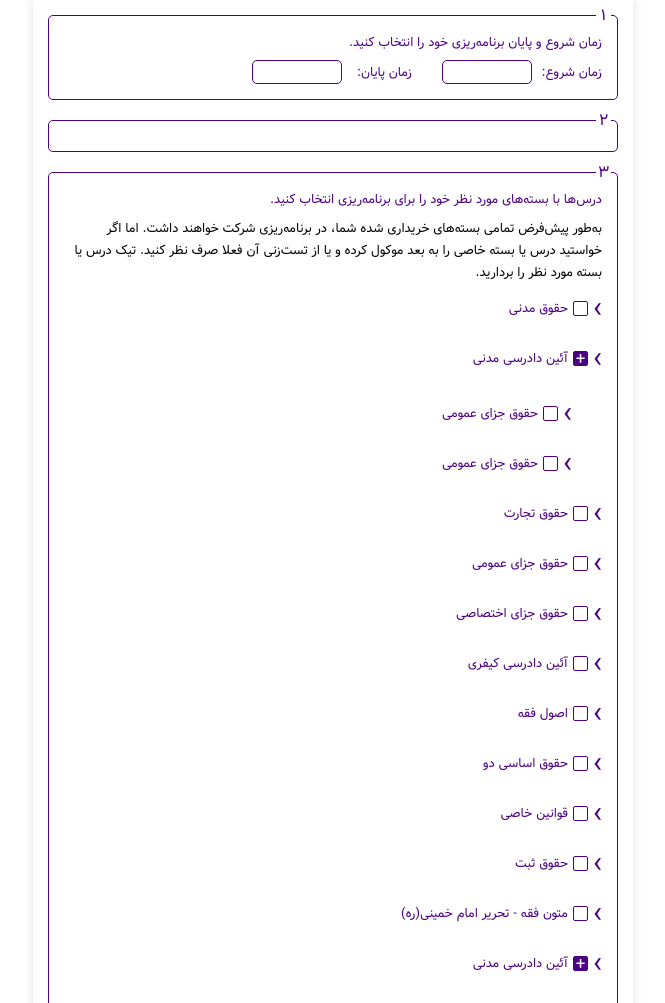
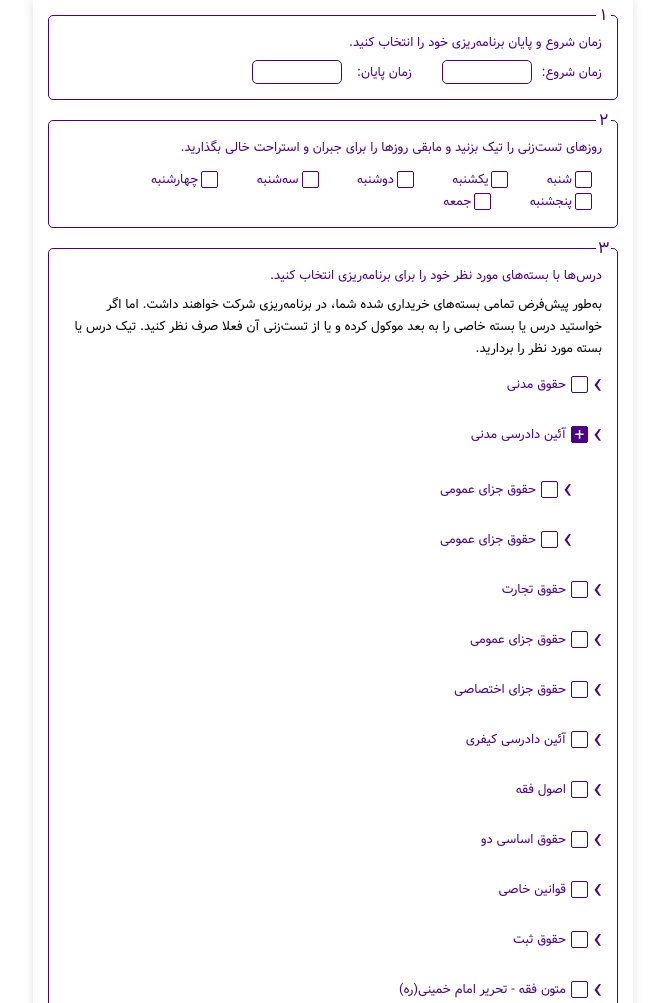
Before and after one commit to Alireza-Jodat2001/tikdadPlanning, a plain HTML site: page index.html in a window 1280 px wide. Shown: the top 1003 px of the page, without its empty margins (307-972 px from the left). Drawn offline with Linux system fonts and the light colour scheme.

Commit message:
update files. -T

```diff
--- a/Css/style.css
+++ b/Css/style.css
@@ -1,13 +1,15 @@
 @charset "UTF-8";
 @font-face {
     font-family: "Dirooz";
-  src: url("../Font/Dirooz.woff"); }
+    src: url("../Font/Dirooz.woff");
+}
 
 :root {
     --color-purple-primary: #4c0083;
     --color-white: #fff;
     --color-gray-dark: #e0e0e0;
-  --color-gray-light: #f1f1f1; }
+    --color-gray-light: #f1f1f1;
+}
 
 * {
     margin: 0;
@@ -15,23 +17,30 @@
     box-sizing: border-box;
     text-decoration: none;
     list-style-type: none;
-  font-family: Dirooz; }
+    font-family: Dirooz;
+}
 
 .planning-container {
     padding: 15px 15px 50px;
     margin: 0 auto;
     width: 90%;
-  box-shadow: 0 0 10px var(--color-gray-dark); }
+    box-shadow: 0 0 10px var(--color-gray-dark);
+}
+
 .planning-container__section {
     border: 1px solid var(--color-purple-primary);
     position: relative;
     border-radius: 5px;
     font-size: 13px;
     color: var(--color-purple-primary);
-    padding: 15px; }
+    padding: 15px;
+}
+
 .planning-container__section .p-heading {
     color: var(--color-purple-primary);
-      margin-bottom: 7px; }
+    margin-bottom: 7px;
+}
+
 .planning-container__section::before {
     color: var(--color-purple-primary);
     position: absolute;
@@ -40,119 +49,240 @@
     width: 15px;
     height: 15px;
     display: flex;
-      background: var(--color-white);
+    background: #FFF;
     justify-content: center;
     align-items: center;
-      font-size: 16px; }
+    font-size: 16px;
+}
+
 .planning-container__section--1 p {
-      margin-bottom: 15px; }
+    margin-bottom: 15px;
+}
+
 @media screen and (min-width: 500px) {
     .planning-container__section--1 .input-box {
         display: flex;
         align-items: center;
-        gap: 30px; } }
+        gap: 30px;
+    }
+}
+
 .planning-container__section--1 .input-box .item {
     display: flex;
     justify-content: space-between;
     width: 180px;
-      align-items: center; }
+    align-items: center;
+}
+
 @media screen and (min-width: 500px) {
     .planning-container__section--1 .input-box .item {
-          width: 160px; } }
+        width: 160px;
+    }
+}
+
 @media screen and (max-width: 500px) {
     .planning-container__section--1 .input-box .item:first-child {
-          margin-bottom: 10px; } }
+        margin-bottom: 10px;
+    }
+}
+
 .planning-container__section--1 input {
     border: 1px solid var(--color-purple-primary);
     border-radius: 5px;
     width: 90px;
-      text-align: center; }
+    text-align: center;
+}
+
 .planning-container__section--1 input:focus {
-        outline-color: var(--color-purple-primary); }
+    outline-color: var(--color-purple-primary);
+}
+
 .planning-container__section--1::before {
-      content: "۱"; }
+    content: "۱";
+}
+
 .planning-container__section--2::before {
-      content: "۲"; }
+    content: "۲";
+}
+
 .planning-container__section--3 .pargraph {
-      color: #000; }
+    color: #000;
+}
+
 .planning-container__section--3 li {
     display: flex;
     gap: 5px;
-      align-items: center; }
+    align-items: center;
+}
+
 .planning-container__section--3 li.li-check::before,
-      .planning-container__section--3 li .title::before, .planning-container__section--3 li.plus-items::before, .planning-container__section--3 li.minus-items::before {
+.planning-container__section--3 li .title::before,
+.planning-container__section--3 li.plus-items::before,
+.planning-container__section--3 li.minus-items::before {
     content: "\203A";
-        font-size: 30px; }
-      .planning-container__section--3 li.li-minus {
-        flex-direction: column;
-        overflow: hidden;
-        align-items: flex-start; }
-        .planning-container__section--3 li.li-minus .title {
+    font-size: 30px;
+}
+
+.planning-container__section--2 > p {
+    color: var(--color-purple-primary);
+    text-align: start;
+    margin-bottom: 10px;
+}
+
+.planning-container__section--2 .days-iteme--container {
     display: flex;
     align-items: center;
-          gap: 5px; }
-          .planning-container__section--3 li.li-minus .title input {
-            background: var(--color-purple-primary); }
-            .planning-container__section--3 li.li-minus .title input:checked {
-              background: var(--color-purple-primary); }
-            .planning-container__section--3 li.li-minus .title input:checked::after {
-              content: "\002B"; }
-            .planning-container__section--3 li.li-minus .title input::after {
-              content: "\2212";
-              font-size: 17px;
-              display: block;
-              color: var(--color-white); }
-        .planning-container__section--3 li.li-minus.li-minus > ul {
-          display: none; }
-      .planning-container__section--3 li.li-plus {
-        flex-direction: column;
-        overflow: hidden;
-        align-items: flex-start; }
-        .planning-container__section--3 li.li-plus .title {
+    flex-wrap: wrap;
+    column-gap: 3vw;
+    padding: 0 10px;
+}
+
+.days-iteme--container > span {
     display: flex;
     align-items: center;
-          gap: 5px; }
-          .planning-container__section--3 li.li-plus .title input {
-            background: var(--color-purple-primary); }
-            .planning-container__section--3 li.li-plus .title input:checked {
-              background: var(--color-purple-primary); }
-            .planning-container__section--3 li.li-plus .title input:checked::after {
-              content: "\2212"; }
-            .planning-container__section--3 li.li-plus .title input::after {
-              content: "\002B";
-              font-size: 17px;
-              display: block;
-              color: var(--color-white); }
-        .planning-container__section--3 li.li-plus .plus-items,
-        .planning-container__section--3 li.li-plus .minus-items {
-          margin-right: 30px; }
-      .planning-container__section--3 li .checkMark {
-        width: 15px;
-        height: 15px;
+    column-gap: 3px;
+}
+
+.days-iteme--container > span input {
+   width: 17px;
+   height: 17px;
    appearance: none;
    border: 1px solid var(--color-purple-primary);
    border-radius: 2px;
    display: flex;
    align-items: center;
-        justify-content: center; }
+   justify-content: center;
+}
+
+.days-iteme--container > span input:checked {
+   background: var(--color-purple-primary);
+}
+
+.days-iteme--container > span input:checked::after {
+   display: block;
+}
+
+.days-iteme--container > span input::after {
+   content: "\002714";
+   font-size: 13px;
+   display: none;
+   color: #FFF;
+}
+
+.planning-container__section--3 li.li-minus {
+    flex-direction: column;
+    overflow: hidden;
+    align-items: flex-start;
+}
+
+.planning-container__section--3 li.li-minus .title {
+    display: flex;
+    align-items: center;
+    gap: 5px;
+}
+
+.planning-container__section--3 li.li-minus .title input {
+    background: var(--color-purple-primary);
+}
+
+.planning-container__section--3 li.li-minus .title input:checked {
+    background: var(--color-purple-primary);
+}
+
+.planning-container__section--3 li.li-minus .title input:checked::after {
+    content: "\002B";
+}
+
+.planning-container__section--3 li.li-minus .title input::after {
+    content: "\2212";
+    font-size: 17px;
+    display: block;
+    color: #FFF;
+}
+
+.planning-container__section--3 li.li-minus.li-minus > ul {
+    display: none;
+}
+
+.planning-container__section--3 li.li-plus {
+    flex-direction: column;
+    overflow: hidden;
+    align-items: flex-start;
+}
+
+.planning-container__section--3 li.li-plus .title {
+    display: flex;
+    align-items: center;
+    gap: 5px;
+}
+
+.planning-container__section--3 li.li-plus .title input {
+    background: var(--color-purple-primary);
+}
+
+.planning-container__section--3 li.li-plus .title input:checked {
+    background: var(--color-purple-primary);
+}
+
+.planning-container__section--3 li.li-plus .title input:checked::after {
+    content: "\2212";
+}
+
+.planning-container__section--3 li.li-plus .title input::after {
+    content: "\002B";
+    font-size: 17px;
+    display: block;
+    color: #FFF;
+}
+
+.planning-container__section--3 li.li-plus .plus-items,
+.planning-container__section--3 li.li-plus .minus-items {
+    margin-right: 30px;
+}
+
+.planning-container__section--3 li .checkMark {
+    width: 17px;
+    height: 17px;
+    appearance: none;
+    border: 1px solid var(--color-purple-primary);
+    border-radius: 2px;
+    display: flex;
+    align-items: center;
+    justify-content: center;
+}
+
 .planning-container__section--3 li .checkMark:checked {
-          background: var(--color-purple-primary); }
+    background: var(--color-purple-primary);
+}
+
 .planning-container__section--3 li .checkMark:checked::after {
-          display: block; }
+    display: block;
+}
+
 .planning-container__section--3 li .checkMark::after {
     content: "\2713";
-          font-size: 13px;
+    font-size: 15px;
     display: none;
-          color: #FFF; }
+    color: #fff;
+}
+
 .planning-container__section--3::before {
-      content: "۳"; }
+    content: "۳";
+}
+
 .planning-container__section--4::before {
-      content: "۴"; }
+    content: "۴";
+}
+
 .planning-container__section--4 .heading {
-      margin-bottom: 10px; }
+    margin-bottom: 10px;
+}
+
 .planning-container__section--4 .select-box {
     position: relative;
-      background: transparent; }
+    background: transparent;
+}
+
 .planning-container__section--4 .select-tag {
     appearance: none;
     width: 100%;
@@ -162,18 +292,29 @@
     background: transparent;
     border-radius: 3px;
     color: var(--color-purple-primary);
-      border: 1px solid var(--color-purple-primary); }
+    border: 1px solid var(--color-purple-primary);
+}
+
 .planning-container__section--4 .select-tag:focus {
-        outline-color: var(--color-purple-primary); }
+    outline-color: var(--color-purple-primary);
+}
+
 .planning-container__section--4 .select-icon {
     position: absolute;
     cursor: pointer;
     left: 15px;
     top: 50%;
     transform: translateY(-50%) rotate(90deg);
-      color: var(--color-purple-primary); }
+    color: var(--color-purple-primary);
+}
+
 .planning-container__section:not(:last-child) {
-      margin-bottom: 20px; }
+    margin-bottom: 20px;
+}
+
 @media screen and (min-width: 600px) {
     .planning-container {
-      max-width: 600px; } }
+        max-width: 600px;
+    }
+
+}
--- a/Sass/style.scss
+++ /dev/null
@@ -1,276 +0,0 @@
-@font-face {
-    font-family: "Dirooz";
-    src: url("../Font/Dirooz.woff");
-}
-
-:root {
-    --color-purple-primary: #4c0083;
-    --color-white: #fff;
-    --color-gray-dark: #e0e0e0;
-    --color-gray-light: #f1f1f1;
-}
-
-* {
-    margin: 0;
-    padding: 0;
-    box-sizing: border-box;
-    text-decoration: none;
-    list-style-type: none;
-    font-family: Dirooz;
-}
-
-.planning-container {
-    padding: 15px 15px 50px;
-    margin: 0 auto;
-    width: 90%;
-    box-shadow: 0 0 10px var(--color-gray-dark);
-
-    &__section {
-        border: 1px solid var(--color-purple-primary);
-        position: relative;
-        border-radius: 5px;
-        font-size: 13px;
-        color: var(--color-purple-primary);
-        padding: 15px;
-
-        & .p-heading {
-            color: var(--color-purple-primary);
-            margin-bottom: 7px;
-        }
-
-        &::before {
-            color: var(--color-purple-primary);
-            position: absolute;
-            top: -8px;
-            right: 6px;
-            width: 15px;
-            height: 15px;
-            display: flex;
-            background: var(--color-white);
-            justify-content: center;
-            align-items: center;
-            font-size: 16px;
-        }
-
-        &--1 {
-            p {
-                margin-bottom: 15px;
-            }
-
-            & .input-box {
-                @media screen and (min-width: 500px) {
-                    display: flex;
-                    align-items: center;
-                    gap: 30px;
-                }
-
-                & .item {
-                    display: flex;
-                    justify-content: space-between;
-                    width: 180px;
-                    align-items: center;
-
-                    @media screen and (min-width: 500px) {
-                        width: 160px;
-                    }
-
-                    &:first-child {
-                        @media screen and (max-width: 500px) {
-                            margin-bottom: 10px;
-                        }
-                    }
-                }
-            }
-
-            input {
-                border: 1px solid var(--color-purple-primary);
-                border-radius: 5px;
-                width: 90px;
-                text-align: center;
-
-                &:focus {
-                    outline-color: var(--color-purple-primary);
-                }
-            }
-
-            &::before {
-                content: "۱";
-            }
-        }
-
-        &--2 {
-            &::before {
-                content: "۲";
-            }
-        }
-
-        &--3 {
-            .pargraph {
-                color: #000;
-            }
-
-            li {
-                display: flex;
-                gap: 5px;
-                align-items: center;
-
-                &.li-check::before,
-                & .title::before,
-                &.plus-items::before,
-                &.minus-items::before {
-                    content: "\203A";
-                    font-size: 30px;
-                }
-
-                &.li-minus {
-                    flex-direction: column;
-                    overflow: hidden;
-                    align-items: flex-start;
-
-                    & .title {
-                        display: flex;
-                        align-items: center;
-                        gap: 5px;
-
-                        & input {
-                            background: var(--color-purple-primary);
-
-                            &:checked {
-                                background: var(--color-purple-primary);
-                            }
-
-                            &:checked::after {
-                                content: "\002B";
-                            }
-
-                            &::after {
-                                content: "\2212";
-                                font-size: 17px;
-                                display: block;
-                                color: var(--color-white);
-                            }
-                        }
-                    }
-
-                    &.li-minus > ul {
-                        display: none;
-                    }
-                }
-
-                &.li-plus {
-                    flex-direction: column;
-                    overflow: hidden;
-                    align-items: flex-start;
-
-                    & .title {
-                        display: flex;
-                        align-items: center;
-                        gap: 5px;
-
-                        & input {
-                            background: var(--color-purple-primary);
-
-                            &:checked {
-                                background: var(--color-purple-primary);
-                            }
-
-                            &:checked::after {
-                                content: "\2212";
-                            }
-
-                            &::after {
-                                content: "\002B";
-                                font-size: 17px;
-                                display: block;
-                                color: var(--color-white);
-                            }
-                        }
-                    }
-
-                    & .plus-items,
-                    & .minus-items {
-                        margin-right: 30px;
-                    }
-                }
-
-                & .checkMark {
-                    width: 15px;
-                    height: 15px;
-                    appearance: none;
-                    border: 1px solid var(--color-purple-primary);
-                    border-radius: 2px;
-                    display: flex;
-                    align-items: center;
-                    justify-content: center;
-
-                    &:checked {
-                        background: var(--color-purple-primary);
-                    }
-
-                    &:checked::after {
-                        display: block;
-                    }
-
-                    &::after {
-                        content: "\2713";
-                        font-size: 13px;
-                        display: none;
-                        color: #FFF;
-                    }
-                }
-            }
-
-            &::before {
-                content: "۳";
-            }
-        }
-
-        &--4 {
-            &::before {
-                content: "۴";
-            }
-
-            .heading {
-                margin-bottom: 10px;
-            }
-
-            .select-box {
-                position: relative;
-                background: transparent;
-            }
-
-            .select-tag {
-                appearance: none;
-                width: 100%;
-                height: 40px;
-                cursor: pointer;
-                padding: 0 10px;
-                background: transparent;
-                border-radius: 3px;
-                color: var(--color-purple-primary);
-                border: 1px solid var(--color-purple-primary);
-
-                &:focus {
-                    outline-color: var(--color-purple-primary);
-                }
-            }
-
-            .select-icon {
-                position: absolute;
-                cursor: pointer;
-                left: 15px;
-                top: 50%;
-                transform: translateY(-50%) rotate(90deg);
-                color: var(--color-purple-primary);
-            }
-        }
-
-        &:not(:last-child) {
-            margin-bottom: 20px;
-        }
-    }
-
-    @media screen and (min-width: 600px) {
-        max-width: 600px;
-    }
-}
--- a/index.html
+++ b/index.html
@@ -39,7 +39,64 @@
 
             <section
                 class="planning-container__section planning-container__section--2"
-            ></section>
+            >
+                <p>
+                    روزهای تست‌زنی را تیک بزنید و مابقی روزها را برای جبران و
+                    استراحت خالی بگذارید.
+                </p>
+                <div class="days-iteme--container">
+                    <span>
+                        <input
+                            type="checkbox"
+                            name="checkbox"
+                            id="day1"
+                        /><label for="day1">شنبه</label>
+                    </span>
+                    <span>
+                        <input
+                            type="checkbox"
+                            name="checkbox"
+                            id="day2"
+                        /><label for="day2">یکشنبه</label>
+                    </span>
+                    <span>
+                        <input
+                            type="checkbox"
+                            name="checkbox"
+                            id="day3"
+                        /><label for="day3">دوشنبه</label>
+                    </span>
+                    <span>
+                        <input
+                            type="checkbox"
+                            name="checkbox"
+                            id="day4"
+                        /><label for="day4">سه‌شنبه</label>
+                    </span>
+                    <span>
+                        <input
+                            type="checkbox"
+                            name="checkbox"
+                            id="day5"
+                        /><label for="day5">چهارشنبه</label>
+                    </span>
+                    <span>
+                        <input
+                            type="checkbox"
+                            name="checkbox"
+                            id="day6"
+                        /><label for="day6">پنجشنبه</label>
+                    </span>
+                    <span>
+                        <input
+                            type="checkbox"
+                            name="checkbox"
+                            id="day7"
+                        /><label for="day7">جمعه</label>
+                    </span>
+                </div>
+            </section>
+
             <section
                 class="planning-container__section planning-container__section--3"
             >
@@ -282,7 +339,6 @@
                     <span class="select-icon">&#10094;</span>
                 </div>
             </section>
-            <div class="a" style="background: black;"></div>
         </div>
     </body>
 </html>
```
Also changed, not shown: package.json (deleted, +0 -21 lines), Css/style.prefix.css (deleted), README.md (deleted), images/checkMark.png (deleted), images/icons8-done-32.png (deleted), 2 other files. Lines whose indentation alone changed are shown as unchanged.
